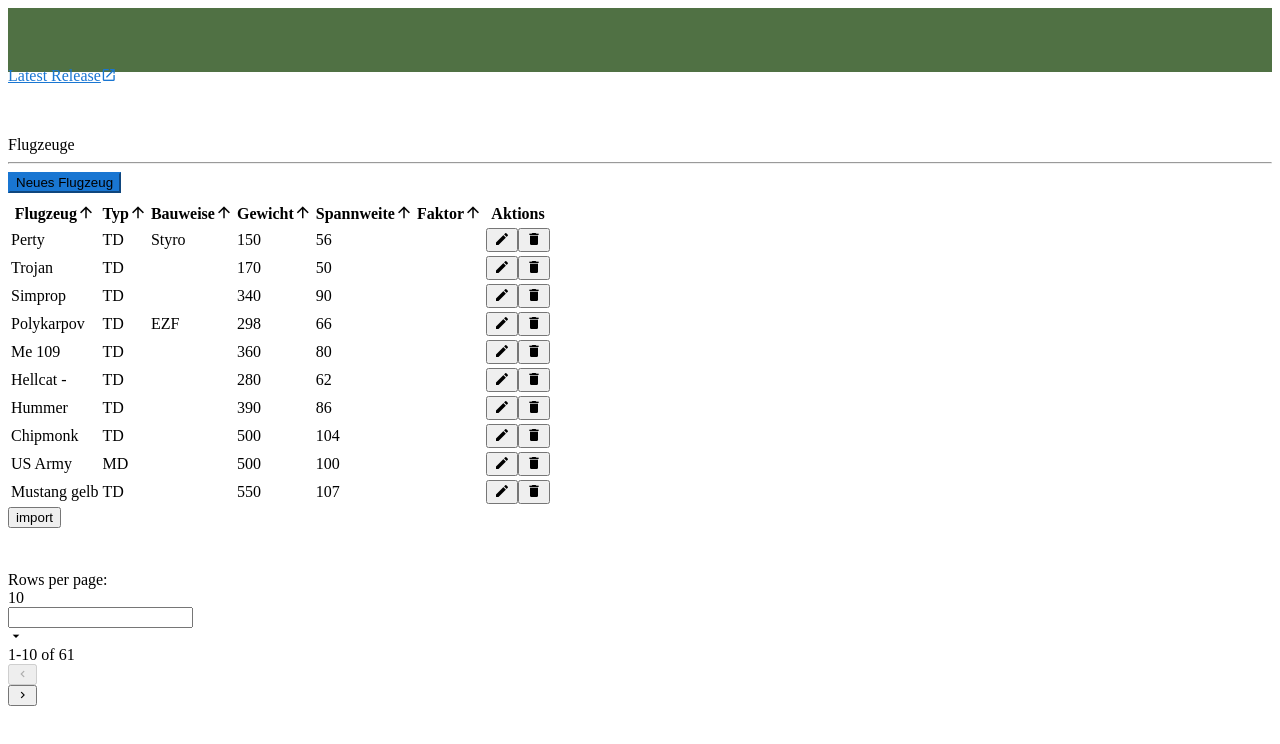
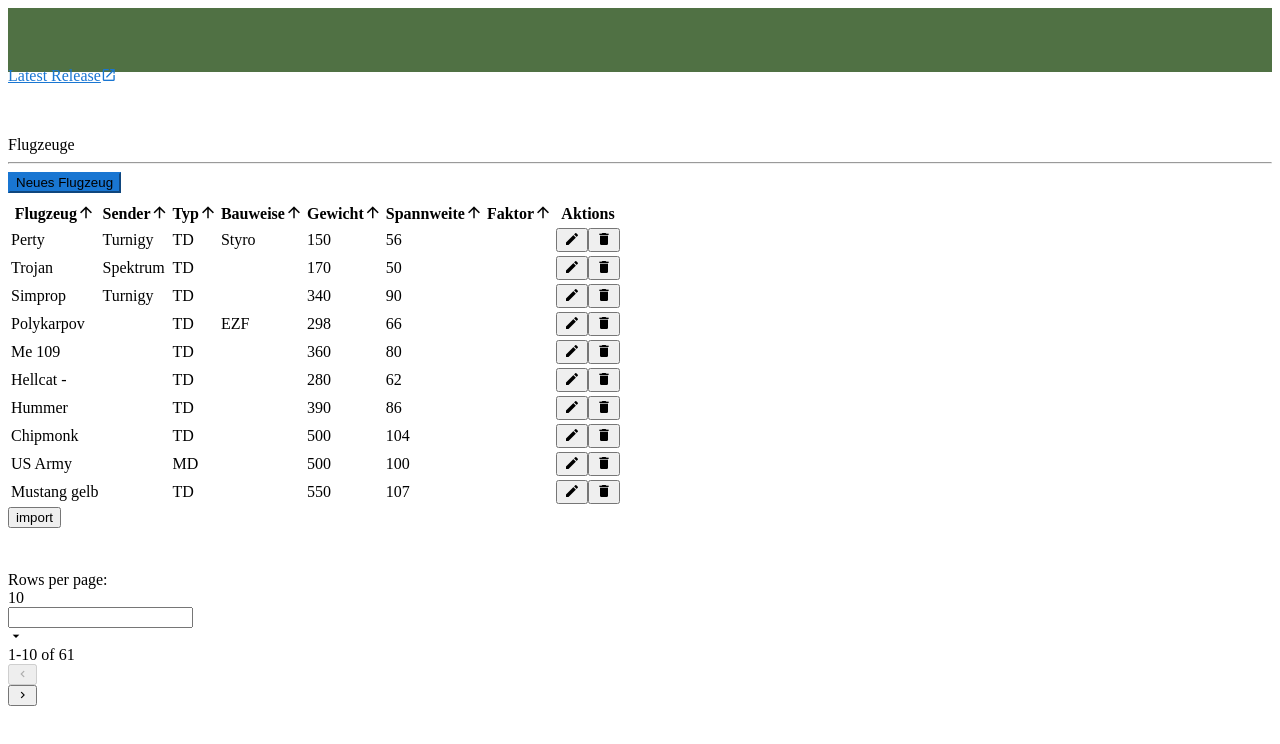
Before and after one commit to petziferum/hangar, a Vue app: page / in a window 1280 px wide. Shown: the top 744 px of the page. Built offline with nearby package versions, Linux system fonts and the light colour scheme.

Commit message:
add switchcase

```diff
--- a/src/App.vue
+++ b/src/App.vue
@@ -2,6 +2,7 @@
   <v-app>
     <v-app-bar app color="#507144" dark>
       <div class="d-flex align-center">
+        <router-link to="/">
           <v-img
             alt="Vuetify Logo"
             class="shrink mr-2"
@@ -19,6 +20,7 @@
             :src="require('@/assets/hangar-name.png')"
             width="100"
           />
+        </router-link>
       </div>
 
       <v-spacer></v-spacer>
--- a/src/components/DataTable.vue
+++ b/src/components/DataTable.vue
@@ -93,7 +93,18 @@
           <v-img :src="require('@/assets/hangar-plane.png')"></v-img>
         </template>
       </v-edit-dialog>
-
+    </template>
+    <template v-slot:item.sender="props">
+      <v-edit-dialog :return-value.sync="props.item.sender" @close="close">
+        {{ props.item.sender }}
+        <template v-slot:input>
+          <v-text-field
+            v-model="props.item.sender"
+            label="Sender"
+            autofocus
+          ></v-text-field>
+        </template>
+      </v-edit-dialog>
     </template>
 
     <template v-slot:item.actions="{ item }">
@@ -116,11 +127,13 @@
 import { Component, Vue } from "vue-property-decorator";
 import Plane from "@/types/Plane";
 import { default as planes } from "../types/planes.json";
+import Sender from "@/types/Sender";
 
 @Component
 export default class DataTable extends Vue {
   headers = [
     { text: "Flugzeug", value: "name" },
+    { text: "Sender", value: "sender" },
     { text: "Typ", value: "type" },
     { text: "Bauweise", value: "bauweise" },
     { text: "Gewicht", value: "gewicht" },
@@ -149,6 +162,18 @@ export default class DataTable extends Vue {
         .withBauweise(p.bauweise)
         .withGewicht(p.gewicht)
         .withSpannweite(p.spannweite);
+      if (p.sender) {
+        switch (p.sender) {
+          case "Turnigy":
+            plane.withSender(Sender.TURNIGY);
+            break;
+          case "Spektrum":
+            plane.withSender(Sender.SPEKTRUM);
+            break;
+          default:
+            plane.withSender(Sender.UNKNOWN);
+        }
+      }
 
       this.planes.push(plane);
     }
--- a/src/types/Plane.ts
+++ b/src/types/Plane.ts
@@ -1,5 +1,8 @@
+import Sender from "@/types/Sender";
+
 export default class Plane {
   name: string | undefined;
+  sender: Sender | undefined;
   type: string | undefined;
   bauweise: string | undefined;
   gewicht: number | undefined;
@@ -8,6 +11,7 @@ export default class Plane {
 
   constructor(
     name: string | undefined,
+    sender: Sender | undefined,
     type: string | undefined,
     bauweise: string | undefined,
     gewicht: number | undefined,
@@ -15,6 +19,7 @@ export default class Plane {
     faktor: number | undefined
   ) {
     this.name = name;
+    this.sender = sender;
     this.type = type;
     this.bauweise = bauweise;
     this.gewicht = gewicht;
@@ -24,6 +29,10 @@ export default class Plane {
 
   withName(name: string): Plane {
     this.name = name;
+    return this;
+  }
+  withSender(value: Sender): Plane {
+    this.sender = value;
     return this;
   }
   withType(value: string): Plane {
@@ -54,6 +63,7 @@ export default class Plane {
       undefined,
       undefined,
       undefined,
+      undefined,
       undefined
     );
   }
--- /dev/null
+++ b/src/types/Sender.ts
@@ -0,0 +1,16 @@
+enum Sender {
+  SPEKTRUM = "Spektrum",
+  TURNIGY = "Turnigy",
+  UNKNOWN = "Unknown",
+}
+export const StringToSender = new Map<string, string>([
+  ["Turnigy", Sender.TURNIGY],
+  ["Spektrum", Sender.SPEKTRUM],
+]);
+
+export const SenderToBeschreibung = new Map<string, string>([
+  [Sender.TURNIGY, "Turnigy"],
+  [Sender.SPEKTRUM, "Spektrum"],
+]);
+
+export default Sender;
--- a/src/types/planes.json
+++ b/src/types/planes.json
@@ -1,6 +1,7 @@
 [
   {
     "name": "Perty",
+    "sender": "Turnigy",
     "type": "TD",
     "bauweise": "Styro",
     "gewicht": 150,
@@ -11,6 +12,7 @@
   {
     "name": "Trojan",
     "type": "TD",
+    "sender": "Spektrum",
     "bauweise": "",
     "gewicht": 170,
     "spannweite": 50,
@@ -19,6 +21,7 @@
   },
   {
     "name": "Simprop",
+    "sender": "Turnigy",
     "type": "TD",
     "bauweise": "",
     "gewicht": 340,
```
Lines whose indentation alone changed are shown as unchanged.
